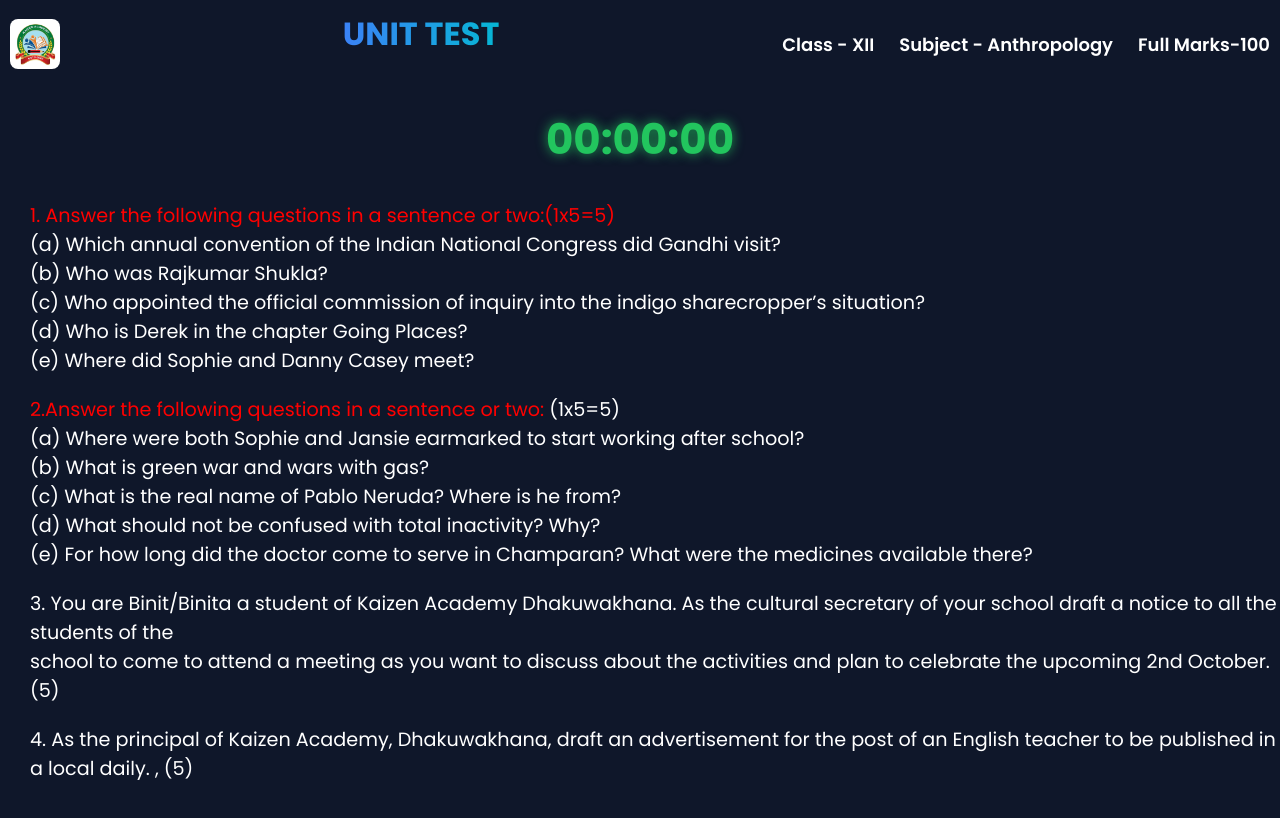
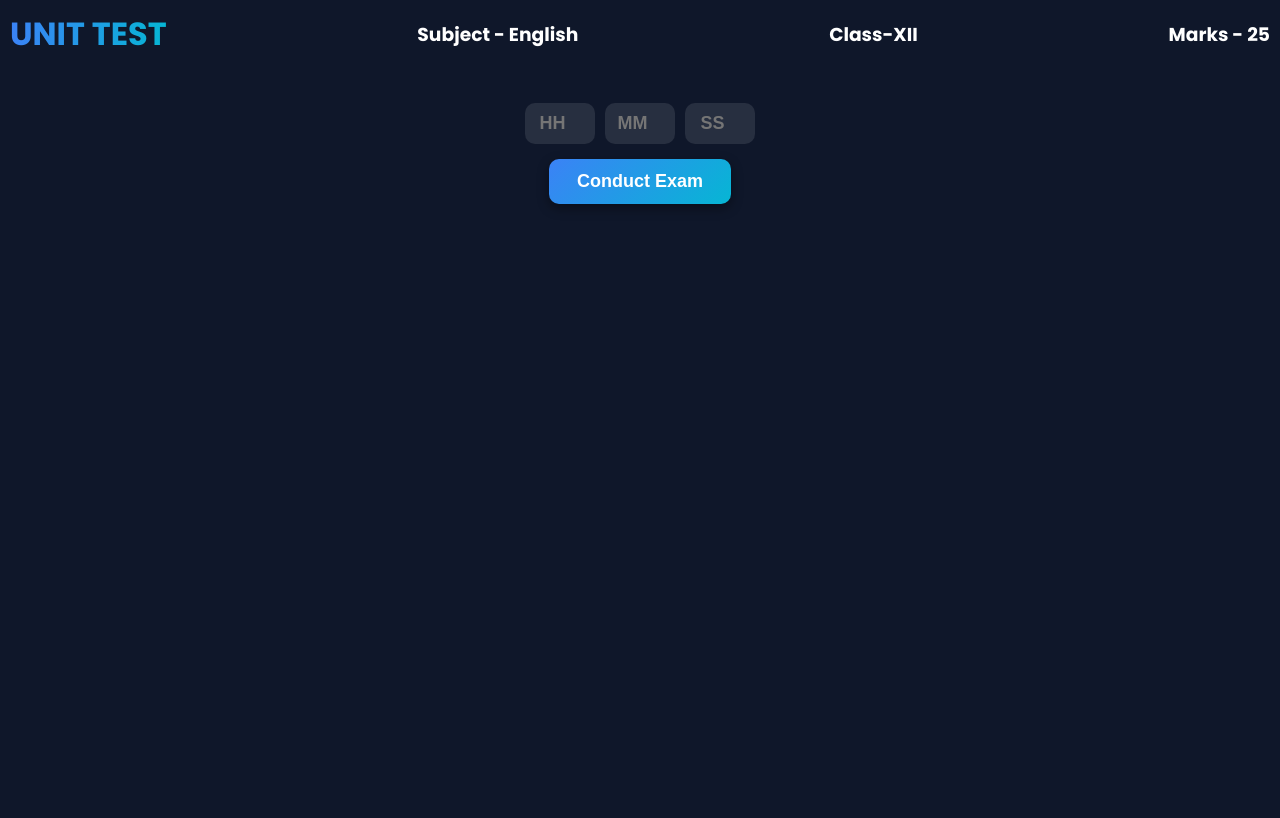
Before and after one commit to KAIZEN-ACADEMY/TEST-EXAM, a plain HTML site: page index.html in a window 1280 px wide. Drawn offline with Linux system fonts and the light colour scheme.

Commit message:
Updated index and styles

```diff
--- a/index.html
+++ b/index.html
@@ -11,13 +11,11 @@
 <body>
 
 <nav>
-  <img class="logo" src="./assets/kaizen-logo.jpg" alt="Logo">
-  <h3 class="exam-title">UNIT TEST</h3>
-  <ul>
-    <li>Class - XII</li>
-    <li>Subject - Anthropology</li>
-    <li>Full Marks-100</li>
-  </ul>
+   <h3 class="exam-title">UNIT TEST</h3>
+   <h3>Subject - English</h3>
+   <h3>Class-XII</h3>
+   <h3>Marks - 25</h3>
+   <div class="exam-timer" id="examTimer">00:00:00</div>
 </nav>
 
 <div class="container">
@@ -30,11 +28,9 @@
 
   <div class="countdown" id="countdownDisplay"></div>
   <div class="goodluck" id="goodluckText">✨ All the Best Students! ✨</div>
-
-  <div class="exam-timer" id="examTimer">00:00:00</div>
   <div class="question-paper" id="questionPaper">
     <p>
-    <span style="color: red;">1. Answer the following questions in a sentence or two:(1x5=5)</span><br>
+    <span style="color: red;">1. Answer the following questions in a sentence or two:</span><span style="color: yellow; margin-left: 30px;">(1x5=5)</span><br>
       (a) Which annual convention of the Indian National Congress did Gandhi visit?<br>
       (b) Who was Rajkumar Shukla?<br>
       (c) Who appointed the official commission of inquiry into the indigo sharecropper’s situation?<br>
@@ -42,7 +38,7 @@
       (e) Where did Sophie and Danny Casey meet?<br>
     </p>
     <p>
-    <span style="color: red;">2.Answer the following questions in a sentence or two:</span> <span class="marks">(1x5=5)</span><br>
+    <span style="color: red;">2.Answer the following questions in a sentence or two:</span> <span style="color: yellow; margin-left: 30px;">(1x5=5)</span><br>
       (a) Where were both Sophie and Jansie earmarked to start working after school?<br>
       (b) What is green war and wars with gas?<br>
       (c) What is the real name of Pablo Neruda? Where is he from?<br>
@@ -50,19 +46,19 @@
       (e) For how long did the doctor come to serve in Champaran? What were the medicines available there?<br>
     </p>
     <p>
-      3. You are Binit/Binita a student of Kaizen Academy Dhakuwakhana. As the cultural secretary of your school draft a notice to all the students of the <br>school to
-      come to attend a meeting as you want to discuss about the activities and plan to celebrate the upcoming 2nd October.<span class="5">(5)</span>
+      3. You are Binit/Binita a student of Kaizen Academy Dhakuwakhana. As the cultural secretary of your school draft a notice to all the students of the school to
+      come to attend a meeting as you want to discuss about the activities and plan to celebrate the upcoming 2nd October.<span style="color: yellow; margin-left: 30px;">(5)</span>
     </p>
     <p>
-      4. As the principal of Kaizen Academy, Dhakuwakhana, draft an advertisement for the post of an English teacher to be published in a local daily. ,<span> (5) </span>
+      4. As the principal of Kaizen Academy, Dhakuwakhana, draft an advertisement for the post of an English teacher to be published in a local daily. ,<span style="color: yellow; margin-left: 30px;"> (5) </span>
     </p>
   </div>
 
   <div class="final-screen" id="finalScreen">
     <h2>⏰ Time Out! Submit your answer sheet.</h2>
     <ul>
-      <li>Full marks - 100</li>
-      <li>Pass marks - 100</li>
+      <li>Full marks - 25</li>
+      <li>Pass marks - Undefined</li>
     </ul>
   </div>
 </div>
--- a/style.css
+++ b/style.css
@@ -45,14 +45,15 @@ nav ul li {
   background: linear-gradient(90deg, #3b82f6, #06b6d4);
   -webkit-background-clip: text;
   -webkit-text-fill-color: transparent;
-  margin-bottom: 20px;
+  margin-bottom: 0;
 }
 
 .timer-inputs {
-  display: none;
+  display: flex;
   justify-content: center;
   gap: 10px;
   margin: 15px 0;
+  display: flex;
 }
 .timer-inputs input {
   width: 70px;
@@ -77,7 +78,6 @@ button {
   cursor: pointer;
   transition: 0.3s;
   box-shadow: 0 4px 12px rgba(0, 0, 0, 0.4);
-  display: none;
 }
 button:hover {
   transform: translateY(-2px);
@@ -101,12 +101,11 @@ button:hover {
 }
 
 .exam-timer {
-  font-size: 42px;
+  font-size: 35px;
   font-weight: bold;
-
   color: #22c55e;
   text-shadow: 0 0 12px rgba(34, 197, 94, 0.8);
-  display: block;
+  display: none;
 }
 
 .question-paper {
@@ -119,16 +118,14 @@ button:hover {
   font-size: larger;
   height: 100vh;
   width: 100vw;
-
-  margin-top: 20px;
-  padding: 10px;
+  display: none;
 }
-.question-paper img {
+/* .question-paper img {
   max-width: 95%;
   height: calc(100vh - 250px);
   border-radius: 12px;
   box-shadow: 0 6px 18px rgba(0, 0, 0, 0.5);
-}
+} */
 
 .final-screen {
   display: none;
```
